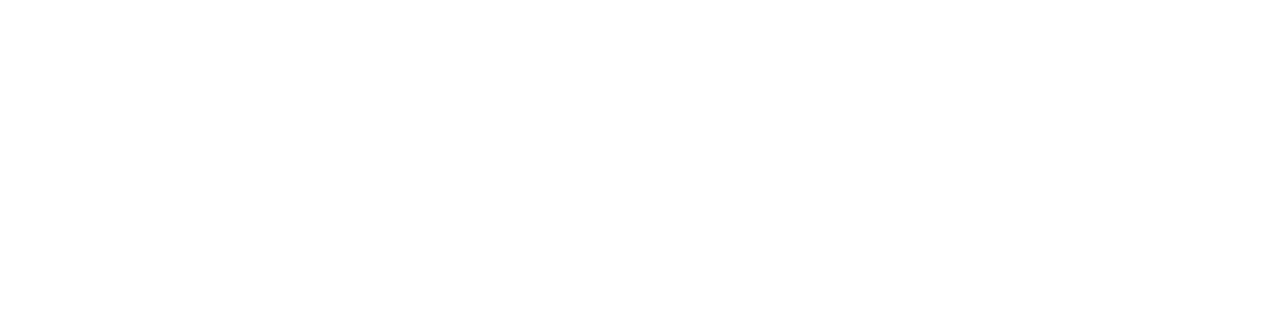
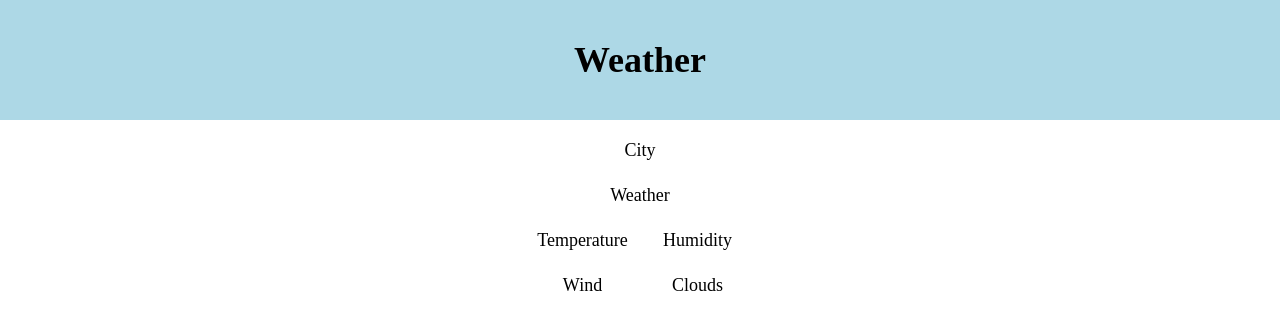
Before and after one commit to DanteR03/weather, a plain HTML site: page index.html in a window 1280 px wide. Drawn offline with Linux system fonts and the light colour scheme.

Commit message:
Create simple page structure

```diff
--- a/index.html
+++ b/index.html
@@ -9,7 +9,19 @@
 </head>
 
 <body>
-
+  <div class="header-container">
+    <h1>Weather</h1>
+  </div>
+  <div class="main-container">
+    <div class="weather-container">
+      <p class="city">City</p>
+      <p class="weather">Weather</p>
+      <p class="temperature">Temperature</p>
+      <p class="humidity">Humidity</p>
+      <p class="wind">Wind</p>
+      <p class="clouds">Clouds</p>
+    </div>
+  </div>
 </body>
 
 </html>
--- a/style.css
+++ b/style.css
@@ -0,0 +1,43 @@
+* {
+  margin: 0;
+  padding: 0;
+}
+
+html {
+  font-size: 18px;
+}
+
+body {
+  box-sizing: border-box;
+}
+
+.header-container {
+  background-color: #add8e6;
+  display: flex;
+  justify-content: center;
+  align-items: center;
+  height: 15vh;
+}
+
+.main-container {
+  display: flex;
+  justify-content: center;
+  height: 85vh;
+  padding-top: 15px;
+}
+
+.weather-container {
+  display: grid;
+  grid-template-columns: 100px 100px;
+  grid-auto-rows: 30px 30px 30px 30px;
+  gap: 15px;
+}
+
+.city, .weather {
+  grid-column: 1 / 3;
+}
+
+p {
+  justify-self: center;
+  align-self: center;
+}
```
